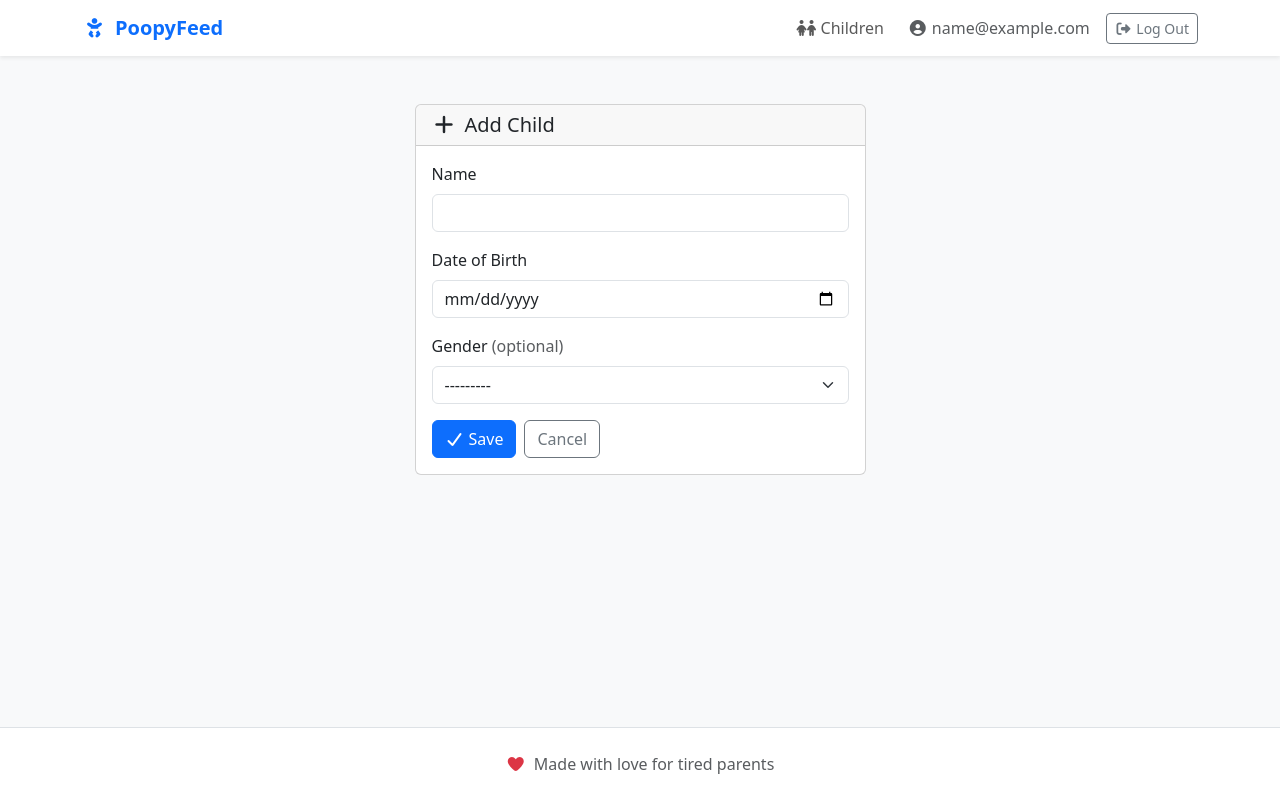
After one commit to DavidMiserak/poopyfeed-be, a Django app: page /children/add/ in a window 1280 px wide. The commit adds this page. Run offline with Django 5.2, Linux system fonts and the light colour scheme; the visitor is signed in with stand-in values (Sample User, id 1); some libraries are stand-ins or nearby versions.

Commit message:
feat(children): add child management app with CRUD and tests

```diff
--- /dev/null
+++ b/children/apps.py
@@ -0,0 +1,5 @@
+from django.apps import AppConfig
+
+
+class ChildrenConfig(AppConfig):
+    name = "children"
--- /dev/null
+++ b/children/forms.py
@@ -0,0 +1,19 @@
+from django import forms
+
+from .models import Child
+
+
+class ChildForm(forms.ModelForm):
+    date_of_birth = forms.DateField(
+        widget=forms.DateInput(
+            attrs={"type": "date", "class": "form-control"},
+        ),
+    )
+
+    class Meta:
+        model = Child
+        fields = ["name", "date_of_birth", "gender"]
+        widgets = {
+            "name": forms.TextInput(attrs={"class": "form-control"}),
+            "gender": forms.Select(attrs={"class": "form-select"}),
+        }
--- /dev/null
+++ b/children/models.py
@@ -0,0 +1,31 @@
+from django.conf import settings
+from django.db import models
+
+
+class Child(models.Model):
+    class Gender(models.TextChoices):
+        MALE = "M", "Male"
+        FEMALE = "F", "Female"
+        OTHER = "O", "Other"
+
+    parent = models.ForeignKey(
+        settings.AUTH_USER_MODEL,
+        on_delete=models.CASCADE,
+        related_name="children",
+    )
+    name = models.CharField(max_length=100)
+    date_of_birth = models.DateField()
+    gender = models.CharField(
+        max_length=1,
+        choices=Gender.choices,
+        blank=True,
+    )
+    created_at = models.DateTimeField(auto_now_add=True)
+    updated_at = models.DateTimeField(auto_now=True)
+
+    class Meta:
+        verbose_name_plural = "children"
+        ordering = ["-date_of_birth"]
+
+    def __str__(self):
+        return self.name
--- /dev/null
+++ b/children/urls.py
@@ -0,0 +1,12 @@
+from django.urls import path
+
+from .views import ChildCreateView, ChildDeleteView, ChildListView, ChildUpdateView
+
+app_name = "children"
+
+urlpatterns = [
+    path("", ChildListView.as_view(), name="child_list"),
+    path("add/", ChildCreateView.as_view(), name="child_add"),
+    path("<int:pk>/edit/", ChildUpdateView.as_view(), name="child_edit"),
+    path("<int:pk>/delete/", ChildDeleteView.as_view(), name="child_delete"),
+]
--- /dev/null
+++ b/children/views.py
@@ -0,0 +1,45 @@
+from django.contrib.auth.mixins import LoginRequiredMixin
+from django.urls import reverse_lazy
+from django.views.generic import CreateView, DeleteView, ListView, UpdateView
+
+from .forms import ChildForm
+from .models import Child
+
+
+class ChildListView(LoginRequiredMixin, ListView):
+    model = Child
+    template_name = "children/child_list.html"
+    context_object_name = "children"
+
+    def get_queryset(self):
+        return Child.objects.filter(parent=self.request.user)
+
+
+class ChildCreateView(LoginRequiredMixin, CreateView):
+    model = Child
+    form_class = ChildForm
+    template_name = "children/child_form.html"
+    success_url = reverse_lazy("children:child_list")
+
+    def form_valid(self, form):
+        form.instance.parent = self.request.user
+        return super().form_valid(form)
+
+
+class ChildUpdateView(LoginRequiredMixin, UpdateView):
+    model = Child
+    form_class = ChildForm
+    template_name = "children/child_form.html"
+    success_url = reverse_lazy("children:child_list")
+
+    def get_queryset(self):
+        return Child.objects.filter(parent=self.request.user)
+
+
+class ChildDeleteView(LoginRequiredMixin, DeleteView):
+    model = Child
+    template_name = "children/child_confirm_delete.html"
+    success_url = reverse_lazy("children:child_list")
+
+    def get_queryset(self):
+        return Child.objects.filter(parent=self.request.user)
--- a/django_project/settings.py
+++ b/django_project/settings.py
@@ -55,6 +55,7 @@ INSTALLED_APPS = [
     "crispy_bootstrap5",
     # Local
     "accounts",
+    "children",
     "pages",
 ]
 
--- a/django_project/urls.py
+++ b/django_project/urls.py
@@ -21,5 +21,6 @@ from django.urls import include, path
 urlpatterns = [
     path("admin/", admin.site.urls),
     path("accounts/", include("allauth.urls")),
+    path("children/", include("children.urls")),
     path("", include("pages.urls")),
 ]
--- a/templates/_base.html
+++ b/templates/_base.html
@@ -22,6 +22,11 @@
         <div class="collapse navbar-collapse" id="navbarNav">
           <ul class="navbar-nav ms-auto align-items-center gap-2">
             {% if user.is_authenticated %}
+              <li class="nav-item">
+                <a class="nav-link" href="{% url 'children:child_list' %}">
+                  <i class="fa-solid fa-children me-1"></i>Children
+                </a>
+              </li>
               <li class="nav-item">
                 <span class="nav-link text-body-secondary">
                   <i class="fa-solid fa-circle-user me-1"></i>{{ user.email }}
--- /dev/null
+++ b/templates/children/child_form.html
@@ -0,0 +1,53 @@
+{% extends "_base.html" %}
+
+{% block title %}{% if object %}Edit{% else %}Add{% endif %} Child | PoopyFeed{% endblock title %}
+
+{% block content %}
+<div class="row justify-content-center">
+  <div class="col-md-6 col-lg-5">
+    <div class="card">
+      <div class="card-header">
+        <h1 class="h5 mb-0">
+          {% if object %}
+            <i class="fa-solid fa-pen me-2"></i>Edit Child
+          {% else %}
+            <i class="fa-solid fa-plus me-2"></i>Add Child
+          {% endif %}
+        </h1>
+      </div>
+      <div class="card-body">
+        <form method="post">
+          {% csrf_token %}
+          <div class="mb-3">
+            <label for="id_name" class="form-label">Name</label>
+            {{ form.name }}
+            {% if form.name.errors %}
+              <div class="invalid-feedback d-block">{{ form.name.errors.0 }}</div>
+            {% endif %}
+          </div>
+          <div class="mb-3">
+            <label for="id_date_of_birth" class="form-label">Date of Birth</label>
+            {{ form.date_of_birth }}
+            {% if form.date_of_birth.errors %}
+              <div class="invalid-feedback d-block">{{ form.date_of_birth.errors.0 }}</div>
+            {% endif %}
+          </div>
+          <div class="mb-3">
+            <label for="id_gender" class="form-label">Gender <span class="text-body-secondary">(optional)</span></label>
+            {{ form.gender }}
+            {% if form.gender.errors %}
+              <div class="invalid-feedback d-block">{{ form.gender.errors.0 }}</div>
+            {% endif %}
+          </div>
+          <div class="d-flex gap-2">
+            <button type="submit" class="btn btn-primary">
+              <i class="fa-solid fa-check me-1"></i>Save
+            </button>
+            <a href="{% url 'children:child_list' %}" class="btn btn-outline-secondary">Cancel</a>
+          </div>
+        </form>
+      </div>
+    </div>
+  </div>
+</div>
+{% endblock content %}
```
Also changed, not shown: children/admin.py (added, +11 -0 lines), children/tests.py (added, +231 -0 lines), templates/children/child_confirm_delete.html (added, +30 -0 lines), templates/children/child_list.html (added, +66 -0 lines), children/__init__.py (added), children/migrations/0001_initial.py (added), children/migrations/__init__.py (added).
